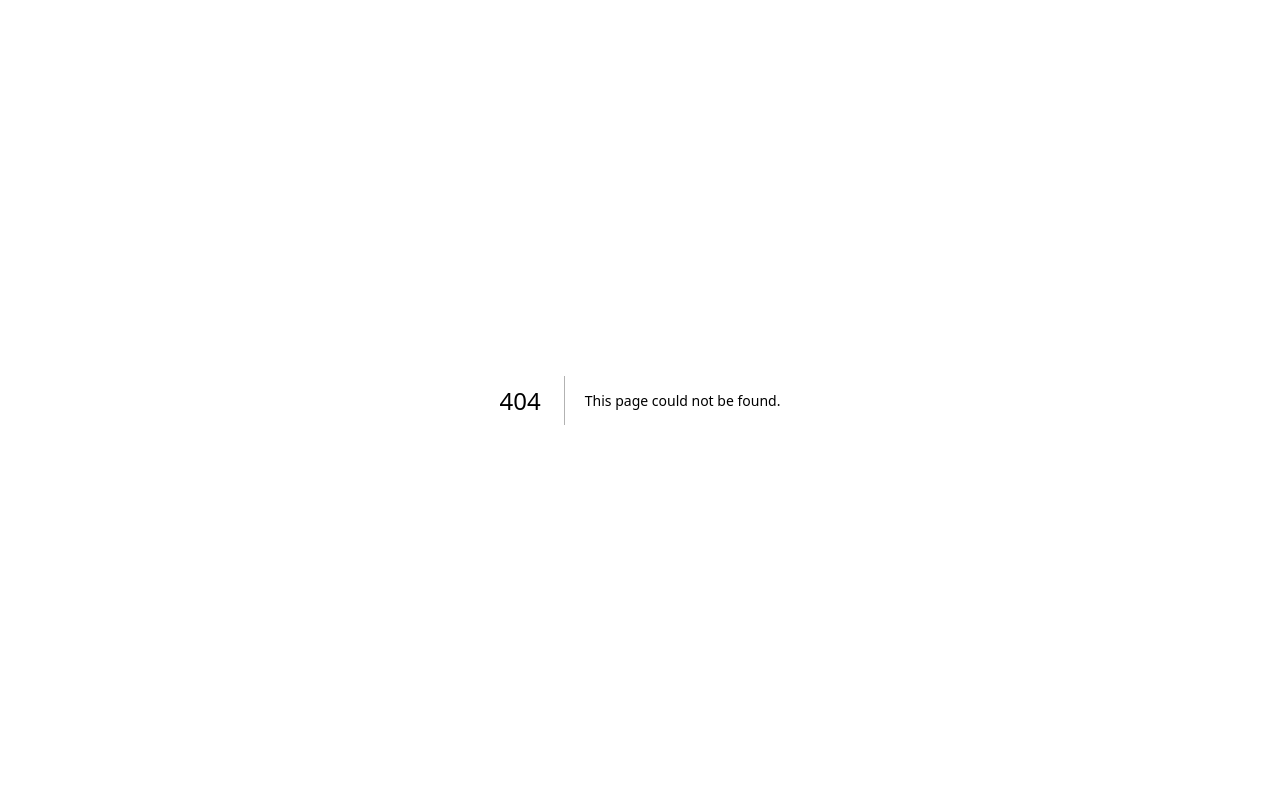
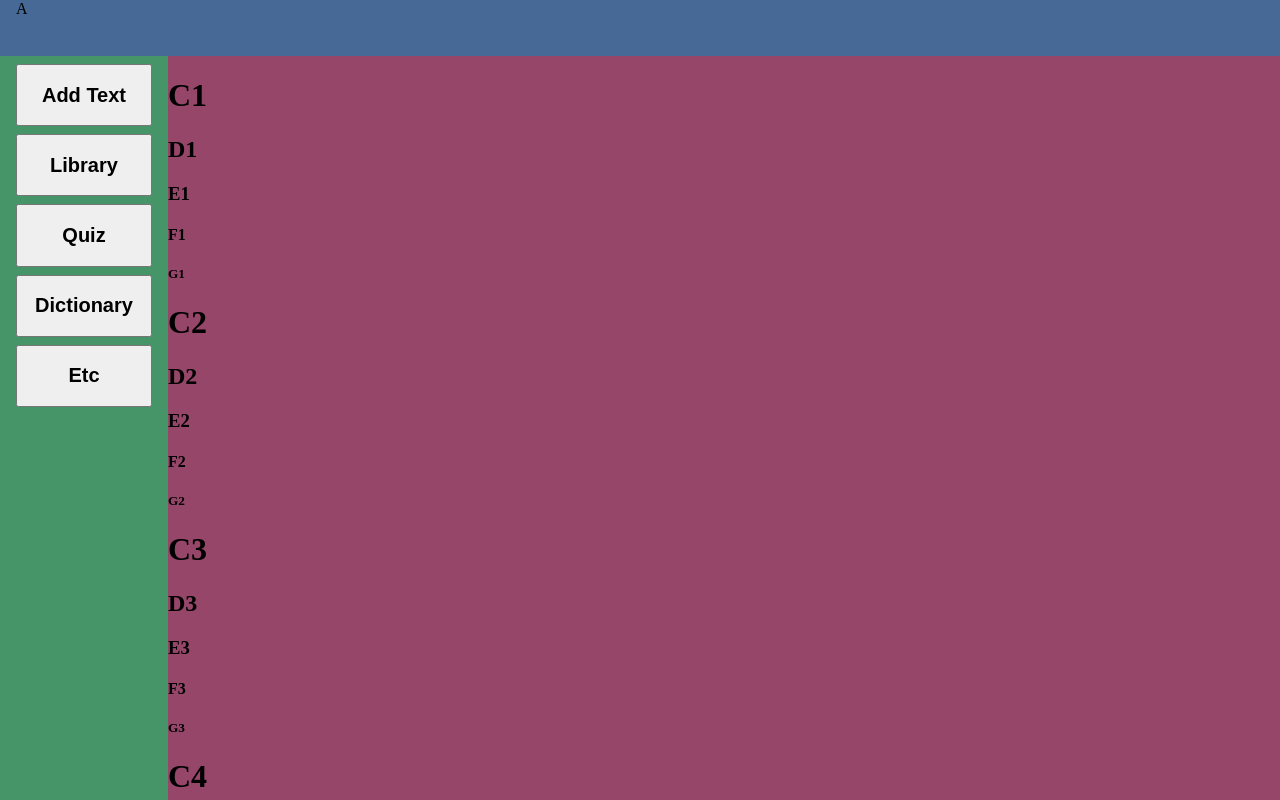
Before and after one commit to taeyoonwf/catchtext, a Next.js app: page /layout in a window 1280 px wide. Before the commit this address had no page. Shown: the top 800 px of the page. Built offline with nearby package versions, Linux system fonts and the light colour scheme.

Commit message:
layout test

```diff
--- a/app/globals.css
+++ b/app/globals.css
@@ -1,27 +1,12 @@
-@tailwind base;
-@tailwind components;
-@tailwind utilities;
-
-:root {
-  --foreground-rgb: 0, 0, 0;
-  --background-start-rgb: 214, 219, 220;
-  --background-end-rgb: 255, 255, 255;
+* {
+  box-sizing: border-box;
 }
 
-@media (prefers-color-scheme: dark) {
-  :root {
-    --foreground-rgb: 255, 255, 255;
-    --background-start-rgb: 0, 0, 0;
-    --background-end-rgb: 0, 0, 0;
-  }
+html {
+  overscroll-behavior-y: none;
 }
 
 body {
-  color: rgb(var(--foreground-rgb));
-  background: linear-gradient(
-      to bottom,
-      transparent,
-      rgb(var(--background-end-rgb))
-    )
-    rgb(var(--background-start-rgb));
+  margin: 0px auto;
+  padding: 0px;
 }
--- /dev/null
+++ b/app/layout/layout.css
@@ -0,0 +1,60 @@
+.top-part {
+    background-color: #466995;
+    border-bottom: 1px solid #466995;
+    position: fixed;
+    width: 100%;
+    display: block;
+    height: 56px;
+    z-index: 1;
+    padding: 0px 16px;
+}
+
+.body-part {
+    background-color: #954669;
+    border-bottom: 1px solid #954669;
+    top: 56px;
+    width: 100%;
+    height: 100%;
+    position: fixed;
+}
+
+.left-part {
+    background-color: #469569;
+    border-bottom: 1px solid #469569;
+    top: 56px;
+    left: 0px;
+    width: 168px;
+    height: 100%;
+    position: fixed;
+    padding-left: 16px;
+}
+
+.right-part {
+    background-color: #954669;
+    border-bottom: 1px solid #954669;
+    top: 56px;
+    left: 168px;
+    width: calc(100% - 168px);;
+    position: relative;
+    overflow-y:auto;
+}
+
+.menu {
+    flex-direction: column;
+    display: flex;
+}
+
+.menu-btn {
+    flex: 1;
+    margin: 8px 16px 0px 0px;
+}
+
+.test {
+    overflow-y:auto;
+}
+
+.bottom-part {
+    display: block;
+    position:relative;
+    height: 50px;
+}
--- /dev/null
+++ b/app/layout/page.tsx
@@ -0,0 +1,43 @@
+"use client"
+import './layout.css';
+
+export default function Home() {
+    return (<body className="">
+        <header className="top-part">A</header>
+        <div className="left-part">
+            <div className='menu'>
+                <button className='menu-btn'><h2>Add Text</h2></button>
+                <button className='menu-btn'><h2>Library</h2></button>
+                <button className='menu-btn'><h2>Quiz</h2></button>
+                <button className='menu-btn'><h2>Dictionary</h2></button>
+                <button className='menu-btn'><h2>Etc</h2></button>
+            </div>
+        </div>
+        <div className="right-part">
+            <h1>C1</h1>
+            <h2>D1</h2>
+            <h3>E1</h3>
+            <h4>F1</h4>
+            <h5>G1</h5>
+
+            <h1>C2</h1>
+            <h2>D2</h2>
+            <h3>E2</h3>
+            <h4>F2</h4>
+            <h5>G2</h5>
+
+            <h1>C3</h1>
+            <h2>D3</h2>
+            <h3>E3</h3>
+            <h4>F3</h4>
+            <h5>G3</h5>
+
+            <h1>C4</h1>
+            <h2>D4</h2>
+            <h3>E4</h3>
+            <h4>F4</h4>
+            <h5>G4</h5>
+        </div>
+    </body>
+    );
+}
```
